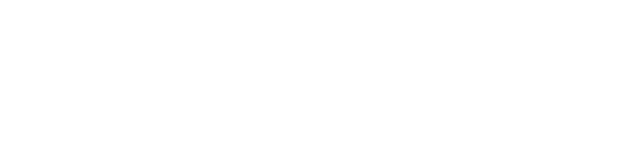
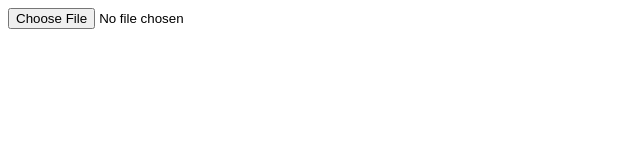
Before and after one commit to Enkhe95/test-canvas, a plain HTML site: page retinaTrain/retina.html in a window 1280 px wide. Shown: the whole page, without its empty margins (0-640 px from the left). Drawn offline with nearby package versions, Linux system fonts and the light colour scheme.

Commit message:
feat: add image, retina.js

```diff
--- a/retinaTrain/retina.html
+++ b/retinaTrain/retina.html
@@ -7,6 +7,9 @@
     <title>Retina train</title>
   </head>
   <body>
-    <div class="root"></div>
+    <div id="root">
+      <input type="file" value="" />
+    </div>
+    <script src="retina.js"></script>
   </body>
 </html>
```
Also changed, not shown: retinaTrain/oct_1.jpeg (added), retinaTrain/retina.js (added).
